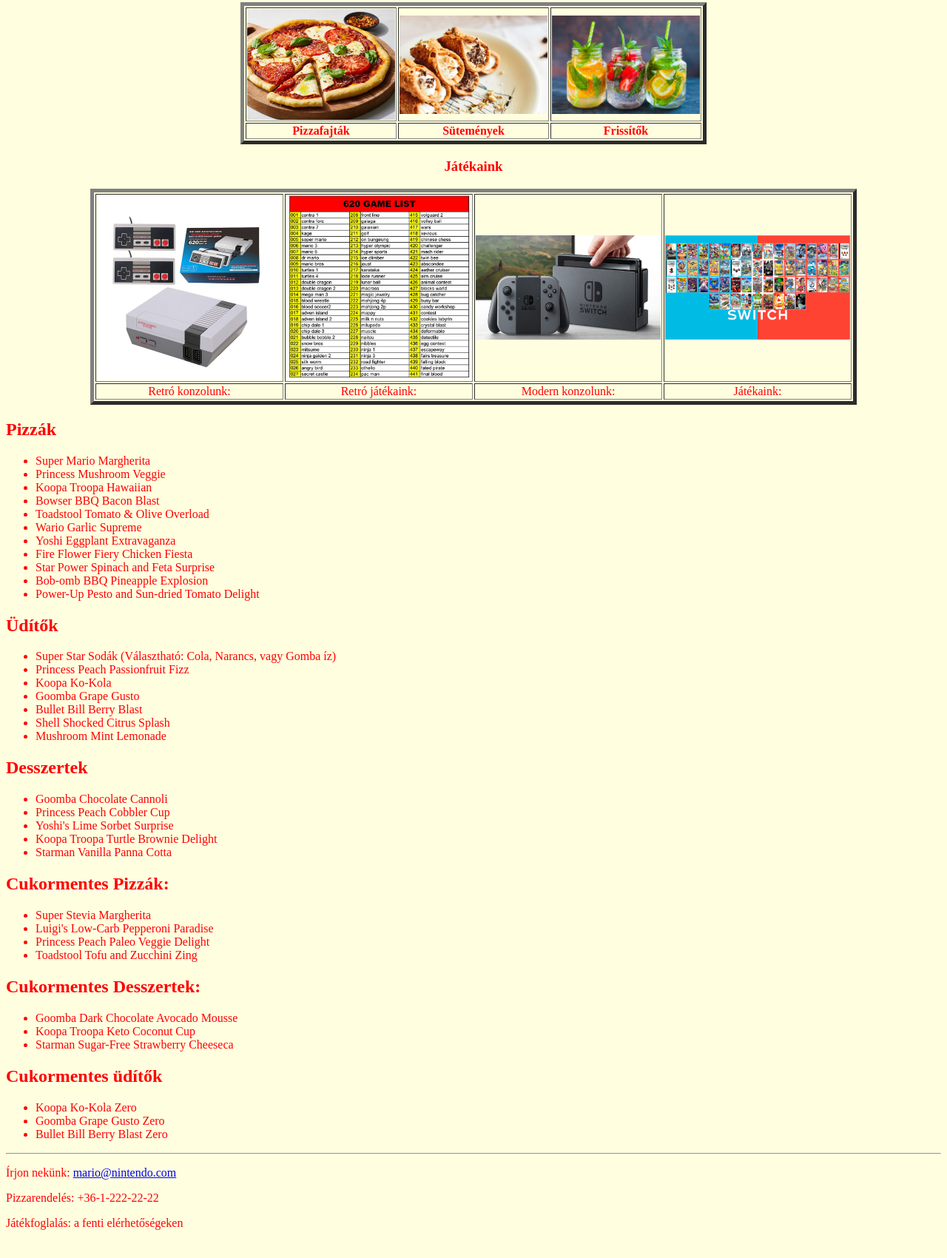
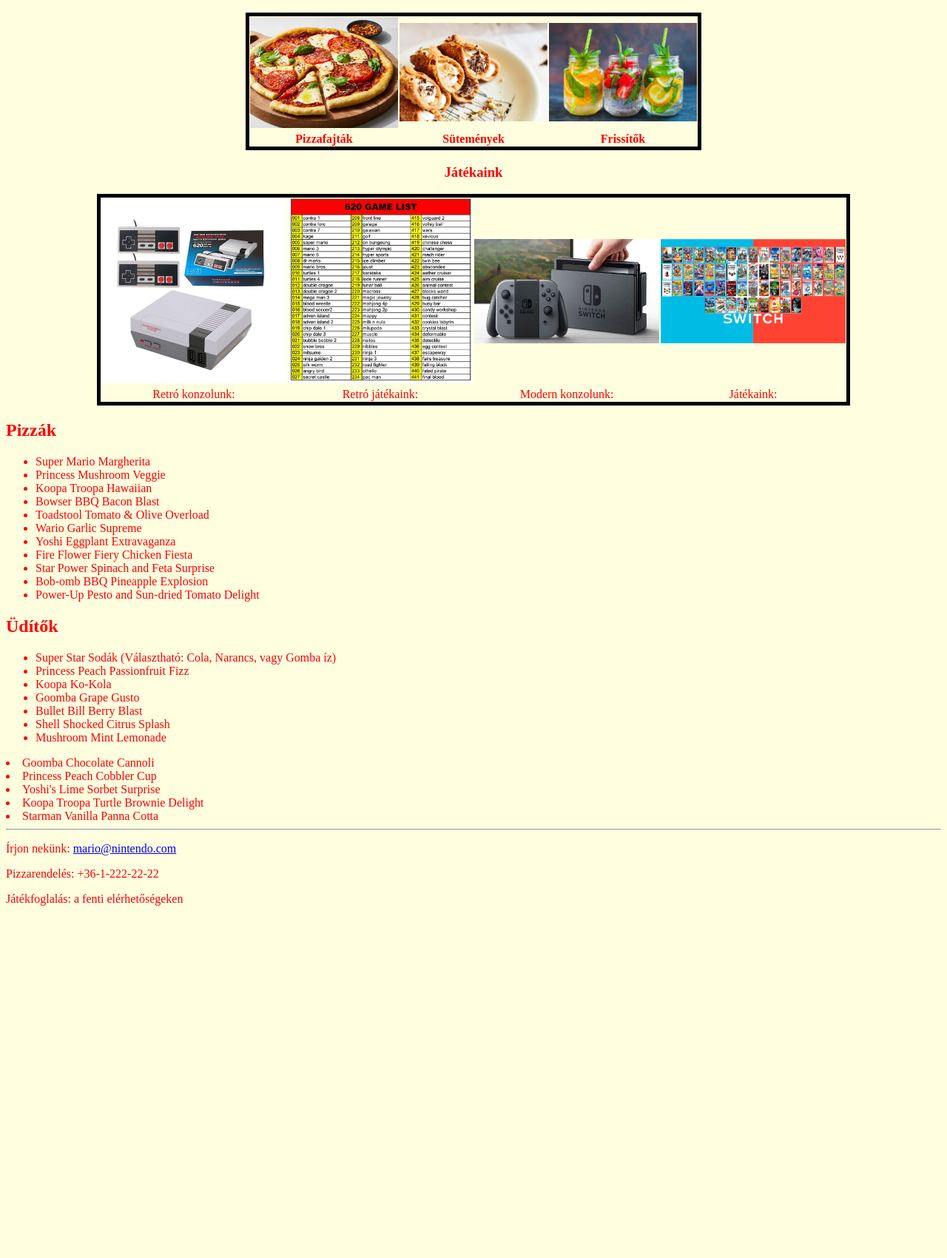
Before and after one commit to koosbalazsbence/pizzazo, a plain HTML site: page Pizzázó/index.html in a window 1280 px wide. Shown: the part 110-1810 px from the top of the page at 74% size. After the commit the page ends 1376 px from the top, so only its background shows below. Drawn offline with Linux system fonts and the light colour scheme.

Commit message:
commit_02

```diff
--- a/Pizzázó/index.html
+++ b/Pizzázó/index.html
@@ -1,43 +1,46 @@
-<html>
+<!DOCTYPE html>
+<html lang="hu">
 <head>
-    <title>Document</title>
+    <meta charset="UTF-8">
+    <meta name="viewport" content="width=device-width, initial-scale=1.0">
+    <title>Mario Pizza</title>
 </head>
-<body bgcolor="lightyellow" text="red">
+<body style="background-color: lightyellow; color: red;">
     <div>
-    <h1 align="center">Mario Pizza</h1>
-    <h2 align="center">Ahol az étel mellett játszani is lehet</h2>
-    <table align="center" border="5" cellspacing="2">
+        <h1 style="text-align: center;">Mario Pizza</h1>
+        <h2 style="text-align: center;">Ahol az étel mellett játszani is lehet</h2>
+        <table style="margin: auto; border: 5px solid black; border-collapse: collapse;" cellspacing="2">
             <caption></caption>
             <tr>
-            <td><img width="200px" src="pizza1.jpg"></td>
-            <td><img width="200px" src="canolli.jpg"></td>
-            <td><img width="200px" src="limonade.jpg"></td>
+                <td><img width="200px" src="pizza1.jpg" alt="Pizza 1"></td>
+                <td><img width="200px" src="canolli.jpg" alt="Cannoli"></td>
+                <td><img width="200px" src="limonade.jpg" alt="Limonádé"></td>
             </tr>
             <tr>
-            <td><p align="center"><b>Pizzafajták</b></p></td>
-            <td><p align="center"><b>Sütemények</b></p></td>
-            <td><p align="center"><b>Frissítők</b></p></td>
+                <td style="text-align: center;"><b>Pizzafajták</b></td>
+                <td style="text-align: center;"><b>Sütemények</b></td>
+                <td style="text-align: center;"><b>Frissítők</b></td>
             </tr>
         </table>
-    <h3 align="center">Játékaink</h3>
-    <table align="center" border="5" cellspacing="2">
+        <h3 style="text-align: center;">Játékaink</h3>
+        <table style="margin: auto; border: 5px solid black; border-collapse: collapse;" cellspacing="2">
             <caption></caption>
             <tr>
-            <td><img width="250px" src="retro_konzol.jpg"></td>
-            <td><img width="250px" src="reto_játék.jpg" ></td>
-            <td><img width="250px" src="nintendo_uj.jpg"></td>
-            <td><img width="250px" src="uj_jatekok.png"></td>
+                <td><img width="250px" src="retro_konzol.jpg" alt="Retro konzol"></td>
+                <td><img width="250px" src="reto_játék.jpg" alt="Retro játék"></td>
+                <td><img width="250px" src="nintendo_uj.jpg" alt="Új Nintendo"></td>
+                <td><img width="250px" src="uj_jatekok.png" alt="Új játékok"></td>
             </tr>
             <tr>
-            <td align="center">Retró konzolunk:</td>
-            <td align="center">Retró játékaink:</td>
-            <td align="center">Modern konzolunk:</td>
-            <td align="center">Játékaink:</td>
+                <td style="text-align: center;">Retró konzolunk:</td>
+                <td style="text-align: center;">Retró játékaink:</td>
+                <td style="text-align: center;">Modern konzolunk:</td>
+                <td style="text-align: center;">Játékaink:</td>
             </tr>
         </table>
         <h2>Pizzák</h2>
         <ul>
-        <li> Super Mario Margherita</li>
+            <li>Super Mario Margherita</li>
             <li>Princess Mushroom Veggie</li>
             <li>Koopa Troopa Hawaiian</li>
             <li>Bowser BBQ Bacon Blast</li>
@@ -52,44 +55,20 @@
         <h2>Üdítők</h2>
         <ul id="frissito">
             <li>Super Star Sodák (Választható: Cola, Narancs, vagy Gomba íz)</li>
-        <li>Princess Peach Passionfruit Fizz
+            <li>Princess Peach Passionfruit Fizz </li>
             <li>Koopa Ko-Kola</li>
             <li>Goomba Grape Gusto</li>
             <li>Bullet Bill Berry Blast</li>
             <li>Shell Shocked Citrus Splash</li>
             <li>Mushroom Mint Lemonade</li>
         </ul>
-    <h2>Desszertek</h2>
-    <ul>
             <li>Goomba Chocolate Cannoli</li>
             <li>Princess Peach Cobbler Cup</li>
             <li>Yoshi's Lime Sorbet Surprise</li>
             <li>Koopa Troopa Turtle Brownie Delight</li>
             <li>Starman Vanilla Panna Cotta</li>
-    </ul>
-
-
-<h2>Cukormentes Pizzák:</h2>
-    <ul>
-        <li>Super Stevia Margherita</li>
-        <li>Luigi's Low-Carb Pepperoni Paradise</li>
-        <li>Princess Peach Paleo Veggie Delight</li>
-        <li>Toadstool Tofu and Zucchini Zing</li>
-    </ul>
-<h2>Cukormentes Desszertek:</h2>
-    <ul>
-        <li>Goomba Dark Chocolate Avocado Mousse</li>
-        <li>Koopa Troopa Keto Coconut Cup</li>
-        <li>Starman Sugar-Free Strawberry Cheeseca</li>
-    </ul>
-<h2>Cukormentes üdítők</h2>
-    <ul>
-        <li>Koopa Ko-Kola Zero</li>
-        <li>Goomba Grape Gusto Zero</li>
-        <li>Bullet Bill Berry Blast Zero</li>
-    </ul>
         <hr>
-    <p>Írjon nekünk: <a href="#">mario@nintendo.com</a></p>
+        <p>Írjon nekünk: <a href="mailto:mario@nintendo.com">mario@nintendo.com</a></p>
         <p>Pizzarendelés: +36-1-222-22-22</p>
         <p>Játékfoglalás: a fenti elérhetőségeken</p>
         <br>
```
Lines whose indentation alone changed are shown as unchanged.
